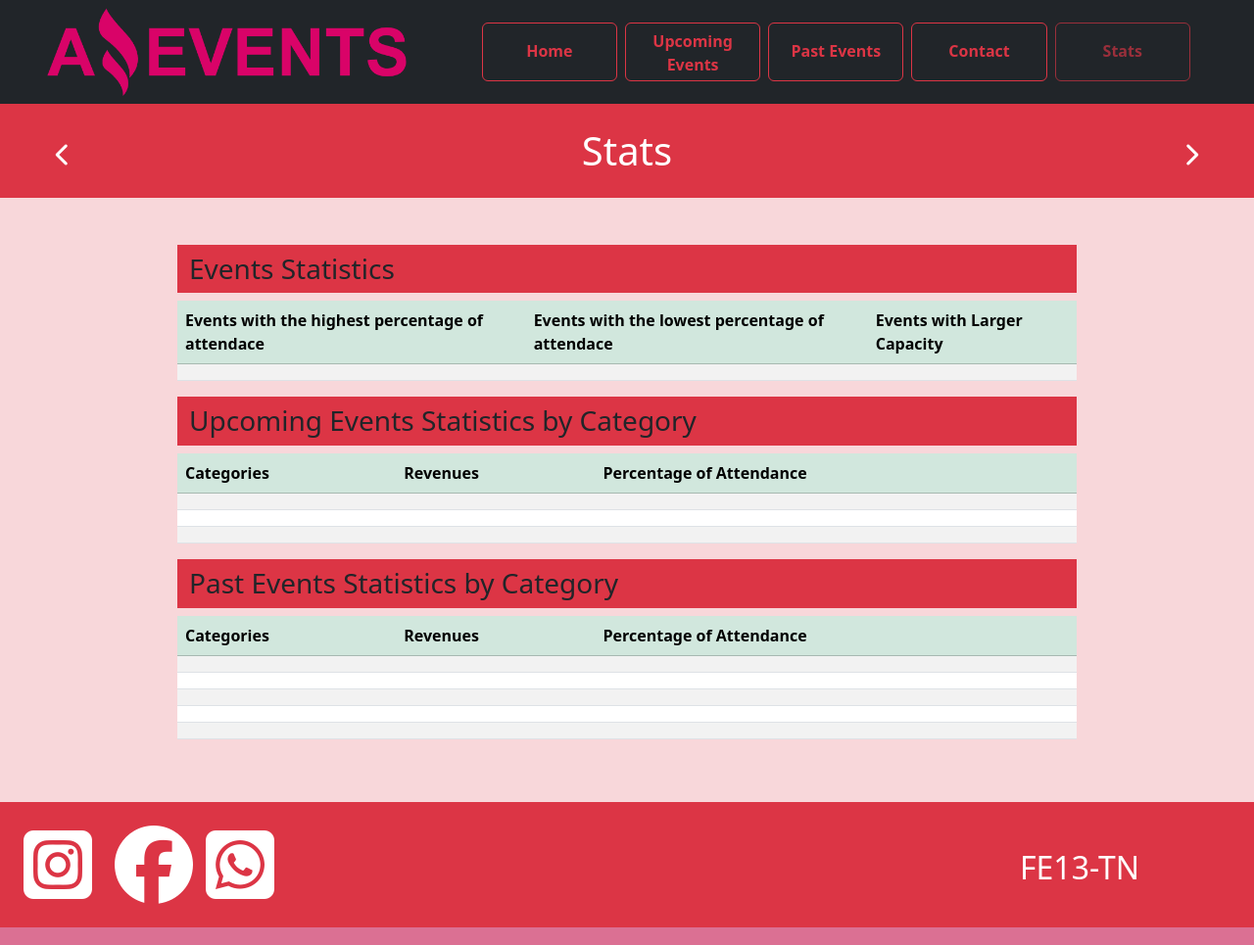
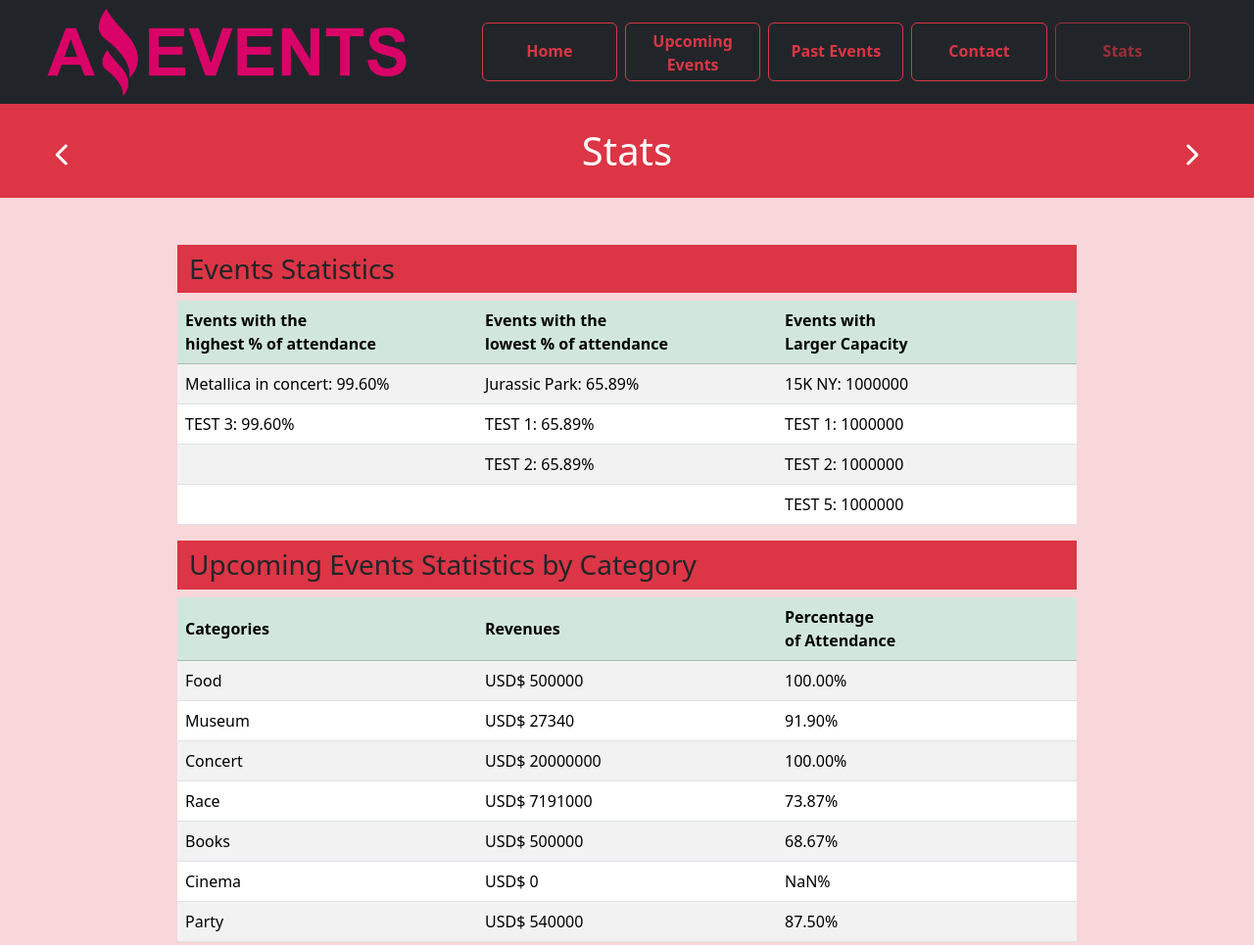
Before and after one commit to riverpadilla/Mindhub_Project2, a plain HTML site: page stats.html in a window 1280 px wide. Shown: the top 965 px of the page at 98% size. Drawn offline with nearby package versions, Linux system fonts and the light colour scheme; no server answers.

Commit message:
Se modifica código para realizar los calculos necesarios solicitados y tambien para rellenar tabla de estadisticas con dichos valores.

```diff
--- a/data.json
+++ b/data.json
@@ -36,4 +36,9 @@
     {"_id":34,"name":"Abstract Art","category":"Museum","date":"2023-10-10","description":"An exhibition of selected artists explores the diverse approaches to abstraction developed since 1950.","image":"https://i.postimg.cc/ZnrfKMPD/abstract.jpg","place":"Buenos Aires","price":2,"capacity":1000,"estimate":1000},
     {"_id":35,"name":"Buenos Aires' Museum","category":"Museum","date":"2023-12-02","description":"Unique works by international and national artists are waiting for you in this year's exhibition.","image":"https://i.postimg.cc/8C5nBwDj/bsas.jpg","place":"Buenos Aires","price":2,"capacity":1000,"estimate":1000},
     {"_id":36,"name":"Acropolis","category":"Museum","date":"2023-12-19","description":"One of the most important museums in the world, houses the findings of only one archaeological site, the Athenian Acropolis.","image":"https://i.postimg.cc/X7bHDn4M/acropolis.jpg","place":"Athens","price":10,"capacity":1600,"estimate":1350},
-    {"_id":37,"name":"British Museum","category":"Museum","date":"2023-05-02","description":"Culture and history combined in this unique space.","image":"https://i.postimg.cc/hPLwSfpP/british.jpg","place":"England","price":8,"capacity":1200,"estimate":980}]}
+    {"_id":37,"name":"British Museum","category":"Museum","date":"2023-05-02","description":"Culture and history combined in this unique space.","image":"https://i.postimg.cc/hPLwSfpP/british.jpg","place":"England","price":8,"capacity":1200,"estimate":980},
+    {"_id":38,"name":"TEST 1","category":"Museum","date":"2022-07-05","description":"Let's go meet the biggest dinosaurs in the paleontology museum.","image":"https://i.postimg.cc/nrQkSwwh/jurassic-park.jpg","place":"Field","price":3,"capacity":1000000,"assistance":658900},
+    {"_id":39,"name":"TEST 2","category":"Museum","date":"2022-07-05","description":"Let's go meet the biggest dinosaurs in the paleontology museum.","image":"https://i.postimg.cc/nrQkSwwh/jurassic-park.jpg","place":"Field","price":3,"capacity":1000000,"assistance":658900},
+    {"_id":40,"name":"TEST 3","category":"Museum","date":"2022-08-21","description":"A unique tour in the city of lights, get to know one of the most iconic places.","image":"https://i.postimg.cc/nr6dHtQm/paris.jpg","place":"Paris","price":10,"capacity":500000,"assistance":497981},
+    {"_id":41,"name":"TEST 4","category":"Museum","date":"2023-10-10","description":"An exhibition of selected artists explores the diverse approaches to abstraction developed since 1950.","image":"https://i.postimg.cc/ZnrfKMPD/abstract.jpg","place":"Buenos Aires","price":2,"capacity":1000,"estimate":1000},
+    {"_id":42,"name":"TEST 5","category":"Race","date":"2022-08-21","description":"We'll be raising funds for hospitals and medical care in this unique event held in The Big Apple.","image":"https://i.postimg.cc/LYR31mkQ/15kny.jpg","place":"New York","price":5,"capacity":1000000,"assistance":926981}]}
--- a/main.js
+++ b/main.js
@@ -55,7 +55,7 @@ function searchBar(){
 
 
 
-//Funcion que
+//Funcion que filtra los datos segun el tipo de eevntos a mostrar: Pasados, Futuros o por defecto, Todos.
 function cardList(eventType){
 
     const allEvents = data.events;
@@ -63,10 +63,10 @@ function cardList(eventType){
 
     switch (eventType){
         case "web1":
-            filteredEvents = allEvents.filter(oneEvent => oneEvent.date < data.currentDate)
+            filteredEvents = allEvents.filter(oneEvent => oneEvent.date < data.currentDate); //Filtra los eventos Pasados
             break;
         case "web2":
-            filteredEvents = allEvents.filter(oneEvent => oneEvent.date > data.currentDate)
+            filteredEvents = allEvents.filter(oneEvent => oneEvent.date > data.currentDate); //Filtra los eventos futuros
             break;
         default:
             filteredEvents = allEvents;
@@ -78,7 +78,7 @@ function cardList(eventType){
 function eventsCards(){
 
     let TitleId = document.querySelector('main').id;
-    let filteredEvents=[]
+    let filteredEvents=[];
 
     filteredEvents = cardList(TitleId)
 
@@ -179,7 +179,6 @@ function drawCards(){
 function eventDetails(cardId){
 
     const detailedEvent = data.events.filter(dEvent => dEvent._id==cardId)[0];
-    console.log(detailedEvent);
     detailsStr=
         `
         <div class="container-fluid d-flex row justify-content-center gap-2">
@@ -202,6 +201,142 @@ function eventDetails(cardId){
 
         `
     document.querySelector('main').innerHTML = detailsStr;
+}
+
+
+function checkIndex(pastEvents,array, element){
+    let indexes=[];
+    let results=[];
+    let idx = array.indexOf(element);
+    while (idx != -1) {
+        indexes.push(idx);
+        idx = array.indexOf(element, idx + 1);
+    }
+    for (let index of indexes){
+        results.push({name:pastEvents[index].name,value:array[index]});
+    }
+    return results;
+}
+
+function recordStats(){
+    let pastEvents = cardList("web1");
+    let i=0;
+    let recordArray=[];
+    let recordArray1=[];
+    for (let event of pastEvents){
+            recordArray[i]=event.assistance/event.capacity;
+            recordArray1[i]=event.capacity;
+            i++;
+    }
+
+    let element = Math.max(...recordArray)
+    let results=[];
+    results.push(checkIndex(pastEvents,recordArray,element));
+
+    element = Math.min(...recordArray)
+    results.push(checkIndex(pastEvents,recordArray,element));
+
+
+    element = Math.max(...recordArray1)
+    results.push(checkIndex(pastEvents,recordArray1,element));
+
+    let recordItems=0;
+    for(record of results){
+        if (record.length>recordItems){
+          recordItems=record.length
+        }
+    }
+
+    for(record of results){
+        while (record.length<recordItems){
+            record.push({name:'',value:''});
+        }
+    }
+
+    let statStr='';
+    let recordStrArray=[[],[],[]];
+
+    for (let i=0;i<recordItems;i++){
+
+        if (results[0][i].name!=''){
+            recordStrArray[0]=`<td>${results[0][i].name}: ${(results[0][i].value*100).toFixed(2)}% </td>`;
+        }else{
+            recordStrArray[0]=`<td></td>`;
+        }
+        if (results[1][i].name!=''){
+            recordStrArray[1]=`<td>${results[1][i].name}: ${(results[1][i].value*100).toFixed(2)}% </td>`;
+        }else{
+            recordStrArray[1]=`<td></td>`;
+        }
+        if (results[2][i].name!=''){
+            recordStrArray[2]=`<td>${results[2][i].name}: ${results[2][i].value}</td>`;
+        }else{
+            recordStrArray[2]=`<td></td>`;
+        }
+
+        statStr +=
+            `<tr>` +
+            recordStrArray[0] + recordStrArray[1] + recordStrArray[2]
+            + `</tr>`
+    }
+    return statStr;
+}
+
+
+
+function stats(status){
+    let eventStats =[];
+    let categories = categoryList();
+    let events={};
+    let statStr='';
+
+    switch(status){
+        case 0:
+            events = cardList("web1");
+            for(let category of categories){
+                eventStats.push({name:category,revenue:0,assistance:0, capacity:0,pctAssistance:0})
+                let curretCategory = eventStats[eventStats.length-1];
+                for(let event of events){
+                    if(event.category==category){
+                        curretCategory.revenue += event.price*event.assistance;
+                        curretCategory.assistance += event.assistance;
+                        curretCategory.capacity += event.capacity;
+                    }
+                }
+                curretCategory.pctAssistance = ((curretCategory.assistance/ curretCategory.capacity) * 100).toFixed(2) + '%';
+                statStr +=
+                `<tr>
+                    <td>${category}</td>
+                    <td>USD$ ${curretCategory.revenue}</td>
+                    <td>${curretCategory.pctAssistance}</td>
+                </tr>`
+            }
+        break;
+
+        case 1:
+            events = cardList("web2");
+            for(let category of categories){
+                eventStats.push({name:category,revenue:0,estimate:0, capacity:0,pctAssistance:0})
+                let curretCategory = eventStats[eventStats.length-1];
+                for(let event of events){
+                    if(event.category==category){
+                        curretCategory.revenue += event.price*event.estimate;
+                        curretCategory.estimate += event.estimate;
+                        curretCategory.capacity += event.capacity;
+                    }
+                }
+                curretCategory.pctAssistance = ((curretCategory.estimate/ curretCategory.capacity) * 100).toFixed(2) + '%';
+                statStr +=
+                `<tr>
+                    <td>${category}</td>
+                    <td>USD$ ${curretCategory.revenue}</td>
+                    <td>${curretCategory.pctAssistance}</td>
+                </tr>`
+            }
+        break;
+    }
+    console.log(eventStats);
+    return statStr;
 }
 
 
@@ -233,10 +368,16 @@ function mainProgram(){
             });
             break;
         case "web4":
-        const queryString = location.search;
-        const params = new URLSearchParams(queryString);
-        const id=params.get("id");
-        eventDetails(id);
+            document.getElementById('stats-records').innerHTML = recordStats();
+            document.getElementById('stats-past').innerHTML = stats(0);
+            document.getElementById('stats-upcoming').innerHTML = stats(1);
+
+            break;
+        case "web5":
+            const queryString = location.search;
+            const params = new URLSearchParams(queryString);
+            const id=params.get("id");
+            eventDetails(id);
     }
 
 }
--- a/stats.html
+++ b/stats.html
@@ -35,7 +35,7 @@
         </div>
     </header>
 
-    <main class="container-fluid d-flex bg-danger-subtle justify-content-center py-5">
+    <main id="web4" class="container-fluid d-flex bg-danger-subtle justify-content-center py-5">
 
         <div class="eventsStats container-fluid d-flex flex-column">
             <div>
@@ -43,18 +43,13 @@
             </div>
             <table class="table table-striped">
                 <thead>
-                  <tr class="table-success">
-                    <th scope="col">Events with the highest percentage of attendace</th>
-                    <th scope="col">Events with the lowest percentage of attendace</th>
-                    <th scope="col">Events with Larger Capacity</th>
+                  <tr class="table-success  align-middle">
+                    <th scope="col" class="col-4">Events with the <br> highest % of attendance</th>
+                    <th scope="col" class="col-4">Events with the <br> lowest % of attendance</th>
+                    <th scope="col" class="col-4">Events with <br> Larger Capacity</th>
                   </tr>
                 </thead>
-                <tbody>
-                  <tr>
-                    <td></td>
-                    <td></td>
-                    <td></td>
-                  </tr>
+                <tbody id="stats-records">
                 </tbody>
             </table>
 
@@ -63,73 +58,30 @@
             </div>
             <table class="table table-striped">
                 <thead>
-                    <tr class="table-success">
-                        <th scope="col">Categories</th>
-                        <th scope="col">Revenues</th>
-                        <th scope="col">Percentage of Attendance</th>
+                    <tr class="table-success align-middle">
+                        <th scope="col" class="col-4">Categories</th>
+                        <th scope="col" class="col-4">Revenues</th>
+                        <th scope="col" class="col-4">Percentage<br> of Attendance</th>
                     </tr>
                 </thead>
-                <tbody>
-                    <tr>
-                        <td></td>
-                        <td></td>
-                        <td></td>
-                    </tr>
-                    <tr>
-                        <td></td>
-                        <td></td>
-                        <td></td>
-                    </tr>
-                    <tr>
-                        <td></td>
-                        <td></td>
-                        <td></td>
-                    </tr>
+                <tbody id="stats-upcoming">
                 </tbody>
             </table>
 
-
             <div>
                 <h3 class="container-fluid bg-danger py-2">Past Events Statistics by Category</h3>
-            </div>
+            </div >
             <table class="table table-striped">
                 <thead>
-                    <tr class="table-success">
-                        <th scope="col">Categories</th>
-                        <th scope="col">Revenues</th>
-                        <th scope="col">Percentage of Attendance</th>
+                    <tr class="table-success align-middle">
+                        <th scope="col" class="col-4">Categories</th>
+                        <th scope="col" class="col-4">Revenues</th>
+                        <th scope="col" class="col-4">Percentage<br> of Attendance</th>
                     </tr>
                 </thead>
-                <tbody>
-                    <tr>
-                        <td></td>
-                        <td></td>
-                        <td></td>
-                    </tr>
-                    <tr>
-                        <td></td>
-                        <td></td>
-                        <td></td>
-                    </tr>
-                    <tr>
-                        <td></td>
-                        <td></td>
-                        <td></td>
-                    </tr>
-                    <tr>
-                        <td></td>
-                        <td></td>
-                        <td></td>
-                    </tr>
-                    <tr>
-                        <td></td>
-                        <td></td>
-                        <td></td>
-                    </tr>
+                <tbody id="stats-past">
                 </tbody>
             </table>
-
-
         </div>
 
     </main>
@@ -144,6 +96,7 @@
     </footer>
 
 <!-- Inicio Sección Scripts -->
+    <script src="main.js"></script>
     <script src="https://cdn.jsdelivr.net/npm/bootstrap@5.3.0-alpha1/dist/js/bootstrap.bundle.min.js" integrity="sha384-w76AqPfDkMBDXo30jS1Sgez6pr3x5MlQ1ZAGC+nuZB+EYdgRZgiwxhTBTkF7CXvN" crossorigin="anonymous"></script>
 <!-- Final Sección Scripts -->
 
--- a/styles.css
+++ b/styles.css
@@ -6,7 +6,11 @@
 
 body{
     max-width: 1440px;
-    background-color: palevioletred;
+    background-color:lightpink;
+    background-image: url("./assets/images/Logo_AE.png");
+    background-size: 3%;
+    background-repeat: repeat;
+
 }
 
 .logo{
```
Also changed, not shown: details.html (+1 -1 lines).
